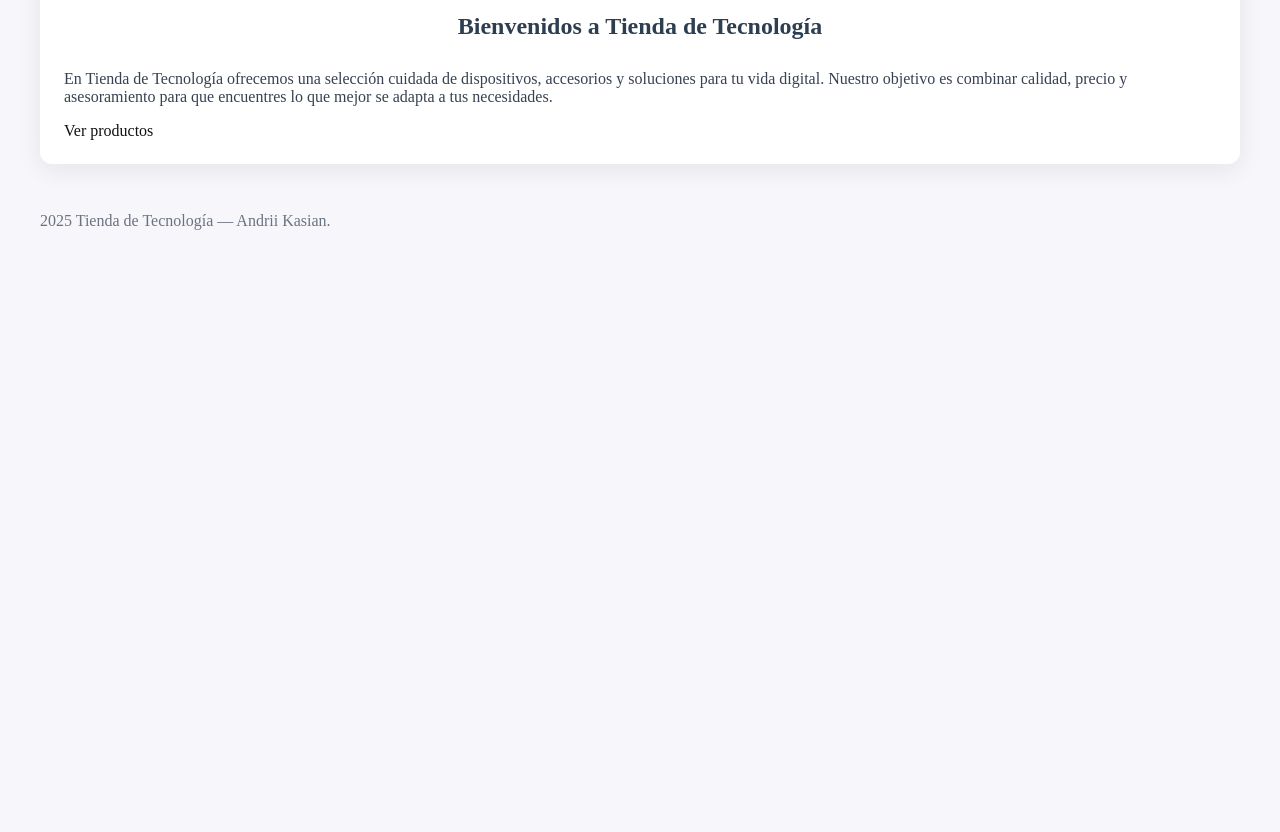
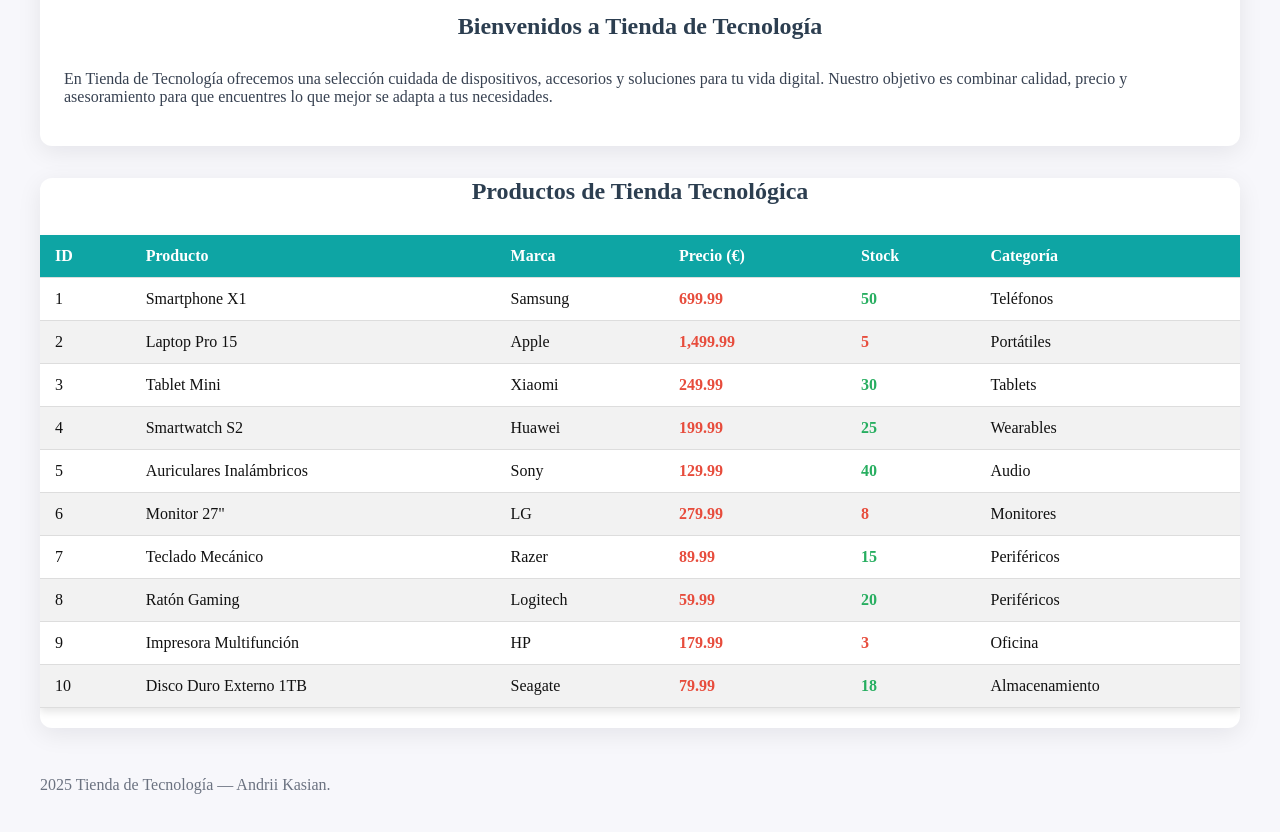
Before and after one commit to akasian1/G5-TiendaOnline, a plain HTML site: page index.html in a window 1280 px wide. Shown: the part 1000-1832 px from the top of the page. Before the commit the page ends 1278 px from the top, so only its background shows below. Drawn offline with Linux system fonts and the light colour scheme.

Commit message:
cuarto issue index.html endika

```diff
--- a/index.html
+++ b/index.html
@@ -25,9 +25,109 @@
             <p>En Tienda de Tecnología ofrecemos una selección cuidada de dispositivos, accesorios y
                 soluciones para tu vida digital. Nuestro objetivo es combinar calidad, precio y asesoramiento para
                 que encuentres lo que mejor se adapta a tus necesidades.</p>
-            <a class="boton">Ver productos</a>
         </div>
     </div>
+
+    <div class="productos">
+        <h1>Productos de Tienda Tecnológica</h1>
+
+        <table>
+            <thead>
+                <tr>
+                    <th>ID</th>
+                    <th>Producto</th>
+                    <th>Marca</th>
+                    <th>Precio (€)</th>
+                    <th>Stock</th>
+                    <th>Categoría</th>
+                </tr>
+            </thead>
+            <tbody>
+                <tr>
+                    <td>1</td>
+                    <td>Smartphone X1</td>
+                    <td>Samsung</td>
+                    <td class="precio">699.99</td>
+                    <td class="stock-alto">50</td>
+                    <td>Teléfonos</td>
+                </tr>
+                <tr>
+                    <td>2</td>
+                    <td>Laptop Pro 15</td>
+                    <td>Apple</td>
+                    <td class="precio">1,499.99</td>
+                    <td class="stock-bajo">5</td>
+                    <td>Portátiles</td>
+                </tr>
+                <tr>
+                    <td>3</td>
+                    <td>Tablet Mini</td>
+                    <td>Xiaomi</td>
+                    <td class="precio">249.99</td>
+                    <td class="stock-alto">30</td>
+                    <td>Tablets</td>
+                </tr>
+                <tr>
+                    <td>4</td>
+                    <td>Smartwatch S2</td>
+                    <td>Huawei</td>
+                    <td class="precio">199.99</td>
+                    <td class="stock-alto">25</td>
+                    <td>Wearables</td>
+                </tr>
+                <tr>
+                    <td>5</td>
+                    <td>Auriculares Inalámbricos</td>
+                    <td>Sony</td>
+                    <td class="precio">129.99</td>
+                    <td class="stock-alto">40</td>
+                    <td>Audio</td>
+                </tr>
+                <tr>
+                    <td>6</td>
+                    <td>Monitor 27"</td>
+                    <td>LG</td>
+                    <td class="precio">279.99</td>
+                    <td class="stock-bajo">8</td>
+                    <td>Monitores</td>
+                </tr>
+                <tr>
+                    <td>7</td>
+                    <td>Teclado Mecánico</td>
+                    <td>Razer</td>
+                    <td class="precio">89.99</td>
+                    <td class="stock-alto">15</td>
+                    <td>Periféricos</td>
+                </tr>
+                <tr>
+                    <td>8</td>
+                    <td>Ratón Gaming</td>
+                    <td>Logitech</td>
+                    <td class="precio">59.99</td>
+                    <td class="stock-alto">20</td>
+                    <td>Periféricos</td>
+                </tr>
+                <tr>
+                    <td>9</td>
+                    <td>Impresora Multifunción</td>
+                    <td>HP</td>
+                    <td class="precio">179.99</td>
+                    <td class="stock-bajo">3</td>
+                    <td>Oficina</td>
+                </tr>
+                <tr>
+                    <td>10</td>
+                    <td>Disco Duro Externo 1TB</td>
+                    <td>Seagate</td>
+                    <td class="precio">79.99</td>
+                    <td class="stock-alto">18</td>
+                    <td>Almacenamiento</td>
+                </tr>
+            </tbody>
+        </table>
+
+    </div>
+
     <div class="pie">
         2025 Tienda de Tecnología — Andrii Kasian.
     </div>
```
